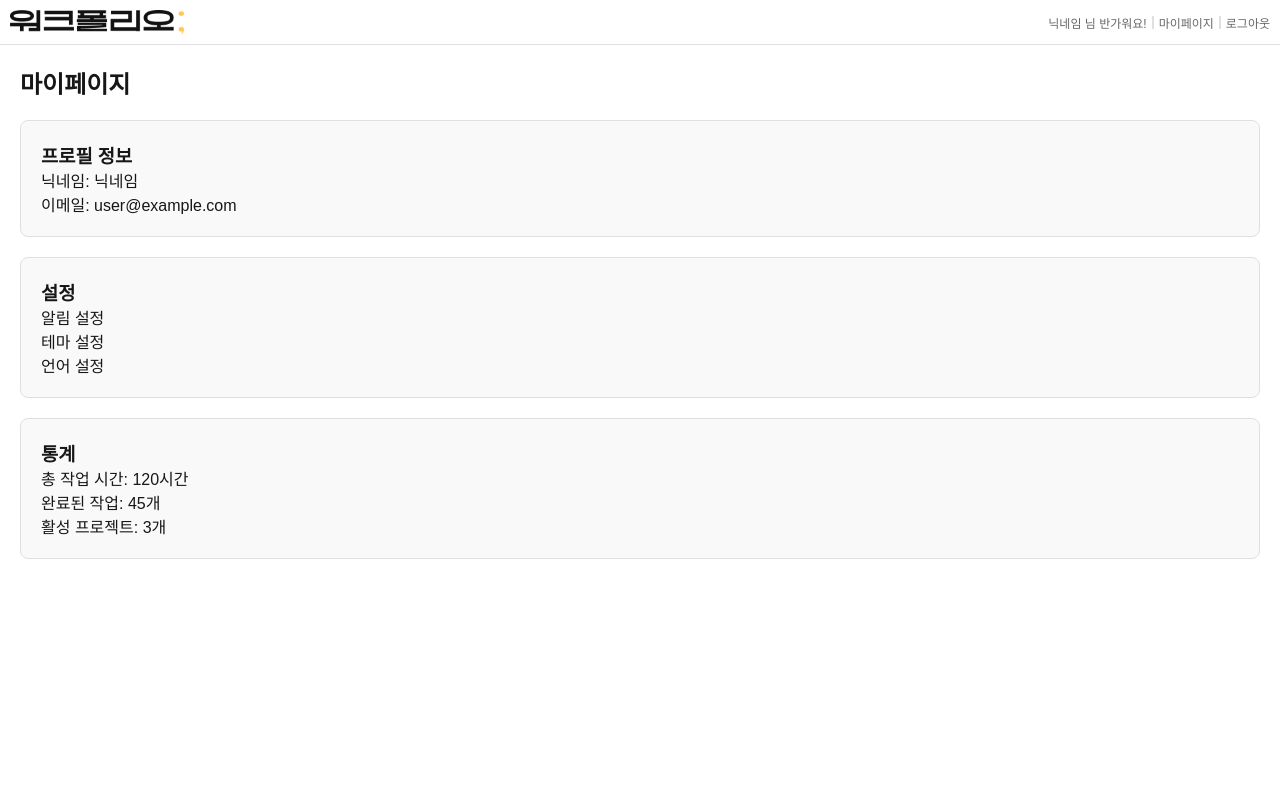
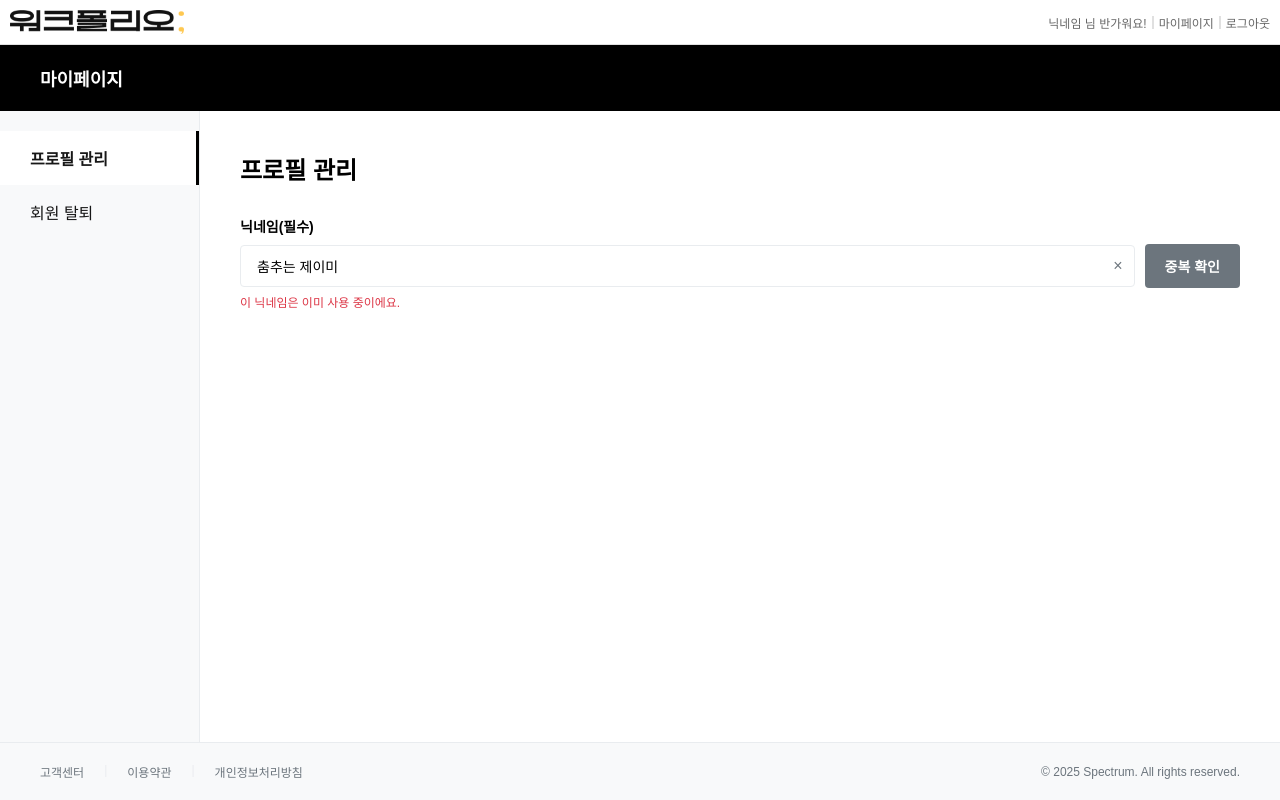
Before and after one commit to NaKyouTae/workfolio-frontend, a Next.js app: page /dashboard in a window 1280 px wide. Both pictures are taken after a click on the link "마이페이지". Built offline with nearby package versions, Linux system fonts and the light colour scheme; no server answers.

Commit message:
마이페이지 변경

```diff
--- a/src/app/components/Mypage.tsx
+++ b/src/app/components/Mypage.tsx
@@ -1,6 +1,29 @@
-import React from 'react';
+import React, { useState } from 'react';
 
 const Mypage: React.FC = () => {
+    const [activeMenu, setActiveMenu] = useState('profile');
+    const [nickname, setNickname] = useState('춤추는 제이미');
+    const [nicknameError, setNicknameError] = useState('이 닉네임은 이미 사용 중이에요.');
+
+    const handleNicknameChange = (e: React.ChangeEvent<HTMLInputElement>) => {
+        setNickname(e.target.value);
+        if (e.target.value === '춤추는 제이미') {
+            setNicknameError('이 닉네임은 이미 사용 중이에요.');
+        } else {
+            setNicknameError('');
+        }
+    };
+
+    const handleDuplicateCheck = () => {
+        // 중복 확인 로직
+        console.log('닉네임 중복 확인');
+    };
+
+    const handleWithdraw = () => {
+        // 회원 탈퇴 로직
+        console.log('회원 탈퇴');
+    };
+
     return (
         <div style={{
             display: 'flex',
@@ -8,54 +31,203 @@ const Mypage: React.FC = () => {
             height: '100vh',
             overflow: 'hidden',
             flexDirection: 'column',
-            padding: '20px'
+            backgroundColor: '#ffffff'
         }}>
+            {/* Header */}
             <div style={{
-                fontSize: '24px',
-                fontWeight: 'bold',
-                marginBottom: '20px'
+                backgroundColor: '#000000',
+                color: '#ffffff',
+                padding: '20px 40px',
+                fontSize: '18px',
+                fontWeight: 'bold'
             }}>
                 마이페이지
             </div>
 
+            {/* Main Content */}
             <div style={{
                 display: 'flex',
-                flexDirection: 'column',
-                gap: '20px'
+                flex: 1,
+                height: 'calc(100vh - 120px)'
             }}>
+                {/* Left Menu */}
                 <div style={{
-                    padding: '20px',
-                    border: '1px solid #e0e0e0',
-                    borderRadius: '8px',
-                    backgroundColor: '#f9f9f9'
+                    width: '200px',
+                    backgroundColor: '#f8f9fa',
+                    borderRight: '1px solid #e9ecef',
+                    padding: '20px 0'
                 }}>
-                    <h3>프로필 정보</h3>
-                    <p>닉네임: 닉네임</p>
-                    <p>이메일: user@example.com</p>
+                    <div style={{
+                        padding: '15px 30px',
+                        cursor: 'pointer',
+                        backgroundColor: activeMenu === 'profile' ? '#ffffff' : 'transparent',
+                        borderRight: activeMenu === 'profile' ? '3px solid #000000' : 'none',
+                        fontWeight: activeMenu === 'profile' ? 'bold' : 'normal'
+                    }} onClick={() => setActiveMenu('profile')}>
+                        프로필 관리
+                    </div>
+                    <div style={{
+                        padding: '15px 30px',
+                        cursor: 'pointer',
+                        backgroundColor: activeMenu === 'withdraw' ? '#ffffff' : 'transparent',
+                        borderRight: activeMenu === 'withdraw' ? '3px solid #000000' : 'none',
+                        fontWeight: activeMenu === 'withdraw' ? 'bold' : 'normal'
+                    }} onClick={() => setActiveMenu('withdraw')}>
+                        회원 탈퇴
+                    </div>
                 </div>
 
+                {/* Right Content */}
                 <div style={{
-                    padding: '20px',
-                    border: '1px solid #e0e0e0',
-                    borderRadius: '8px',
-                    backgroundColor: '#f9f9f9'
+                    flex: 1,
+                    padding: '40px',
+                    backgroundColor: '#ffffff'
                 }}>
-                    <h3>설정</h3>
-                    <p>알림 설정</p>
-                    <p>테마 설정</p>
-                    <p>언어 설정</p>
+                    {activeMenu === 'profile' && (
+                        <div>
+                            <h2 style={{
+                                fontSize: '24px',
+                                fontWeight: 'bold',
+                                marginBottom: '30px',
+                                color: '#000000'
+                            }}>
+                                프로필 관리
+                            </h2>
+
+                            <div style={{ marginBottom: '30px' }}>
+                                <label style={{
+                                    display: 'block',
+                                    fontSize: '14px',
+                                    fontWeight: 'bold',
+                                    marginBottom: '8px',
+                                    color: '#000000'
+                                }}>
+                                    닉네임(필수)
+                                </label>
+                                <div style={{ display: 'flex', alignItems: 'center', gap: '10px' }}>
+                                    <div style={{ position: 'relative', flex: 1 }}>
+                                        <input
+                                            type="text"
+                                            value={nickname}
+                                            onChange={handleNicknameChange}
+                                            style={{
+                                                width: '100%',
+                                                padding: '12px 16px',
+                                                border: '1px solid #e9ecef',
+                                                borderRadius: '4px',
+                                                fontSize: '14px',
+                                                outline: 'none'
+                                            }}
+                                        />
+                                        {nickname && (
+                                            <button
+                                                onClick={() => setNickname('')}
+                                                style={{
+                                                    position: 'absolute',
+                                                    right: '12px',
+                                                    top: '50%',
+                                                    transform: 'translateY(-50%)',
+                                                    background: 'none',
+                                                    border: 'none',
+                                                    cursor: 'pointer',
+                                                    fontSize: '16px',
+                                                    color: '#6c757d'
+                                                }}
+                                            >
+                                                ×
+                                            </button>
+                                        )}
+                                    </div>
+                                    <button
+                                        onClick={handleDuplicateCheck}
+                                        disabled={!nickname || nickname === '춤추는 제이미'}
+                                        style={{
+                                            padding: '12px 20px',
+                                            backgroundColor: nickname && nickname !== '춤추는 제이미' ? '#000000' : '#6c757d',
+                                            color: '#ffffff',
+                                            border: 'none',
+                                            borderRadius: '4px',
+                                            cursor: nickname && nickname !== '춤추는 제이미' ? 'pointer' : 'not-allowed',
+                                            fontSize: '14px',
+                                            fontWeight: 'bold'
+                                        }}
+                                    >
+                                        중복 확인
+                                    </button>
+                                </div>
+                                {nicknameError && (
+                                    <div style={{
+                                        color: '#dc3545',
+                                        fontSize: '12px',
+                                        marginTop: '5px'
+                                    }}>
+                                        {nicknameError}
+                                    </div>
+                                )}
+                            </div>
+                        </div>
+                    )}
+
+                    {activeMenu === 'withdraw' && (
+                        <div>
+                            <h2 style={{
+                                fontSize: '24px',
+                                fontWeight: 'bold',
+                                marginBottom: '30px',
+                                color: '#000000'
+                            }}>
+                                회원 탈퇴
+                            </h2>
+
+                            <div style={{ marginBottom: '30px' }}>
+                                <p style={{
+                                    fontSize: '14px',
+                                    color: '#6c757d',
+                                    marginBottom: '20px'
+                                }}>
+                                    회원 탈퇴 시 모든 데이터가 삭제되며 복구할 수 없습니다.
+                                </p>
+                                <button
+                                    onClick={handleWithdraw}
+                                    style={{
+                                        padding: '12px 24px',
+                                        backgroundColor: '#6c757d',
+                                        color: '#ffffff',
+                                        border: 'none',
+                                        borderRadius: '4px',
+                                        cursor: 'not-allowed',
+                                        fontSize: '14px',
+                                        fontWeight: 'bold'
+                                    }}
+                                >
+                                    탈퇴하기
+                                </button>
+                            </div>
+                        </div>
+                    )}
                 </div>
+            </div>
 
-                <div style={{
-                    padding: '20px',
-                    border: '1px solid #e0e0e0',
-                    borderRadius: '8px',
-                    backgroundColor: '#f9f9f9'
-                }}>
-                    <h3>통계</h3>
-                    <p>총 작업 시간: 120시간</p>
-                    <p>완료된 작업: 45개</p>
-                    <p>활성 프로젝트: 3개</p>
+            {/* Footer */}
+            <div style={{
+                backgroundColor: '#f8f9fa',
+                borderTop: '1px solid #e9ecef',
+                padding: '20px 40px',
+                display: 'flex',
+                justifyContent: 'space-between',
+                alignItems: 'center',
+                fontSize: '12px',
+                color: '#6c757d'
+            }}>
+                <div style={{ display: 'flex', gap: '20px' }}>
+                    <span style={{ cursor: 'pointer' }}>고객센터</span>
+                    <span style={{ color: '#e9ecef' }}>|</span>
+                    <span style={{ cursor: 'pointer' }}>이용약관</span>
+                    <span style={{ color: '#e9ecef' }}>|</span>
+                    <span style={{ cursor: 'pointer' }}>개인정보처리방침</span>
+                </div>
+                <div>
+                    © 2025 Spectrum. All rights reserved.
                 </div>
             </div>
         </div>
```
